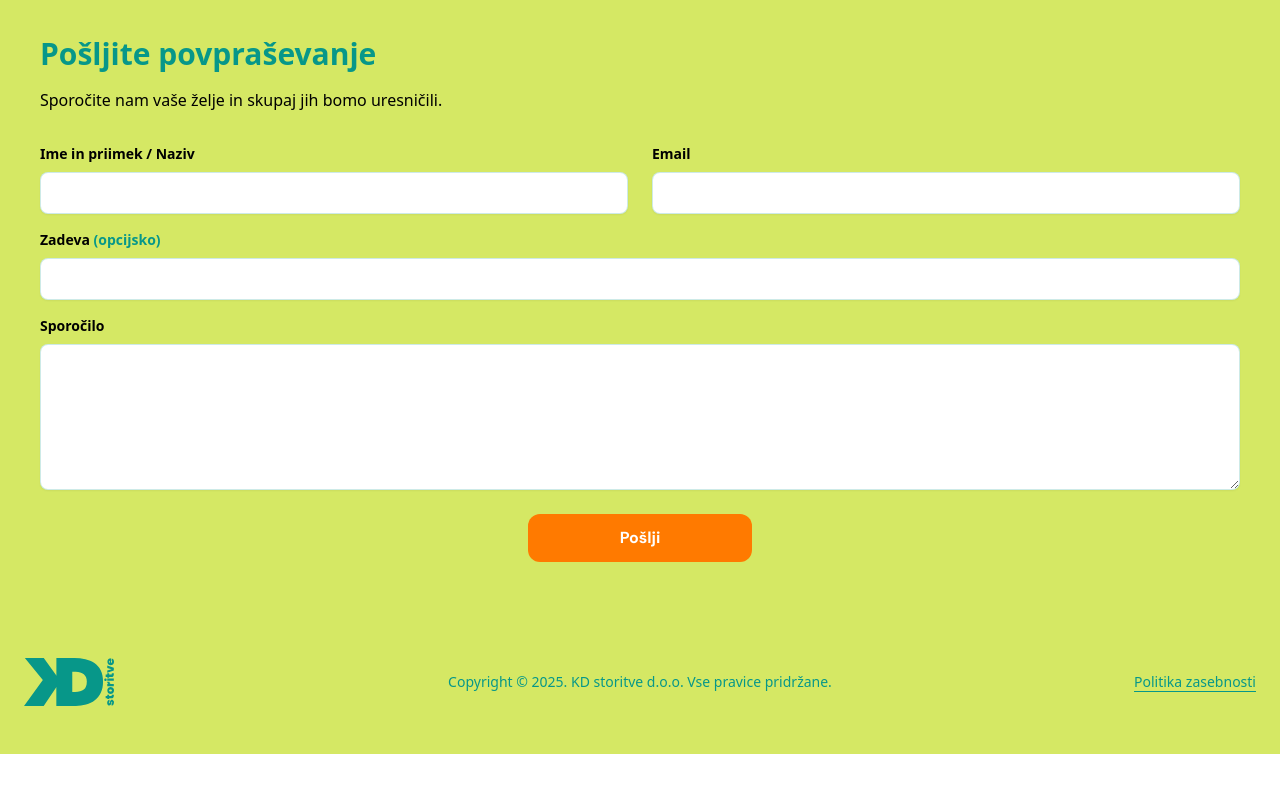
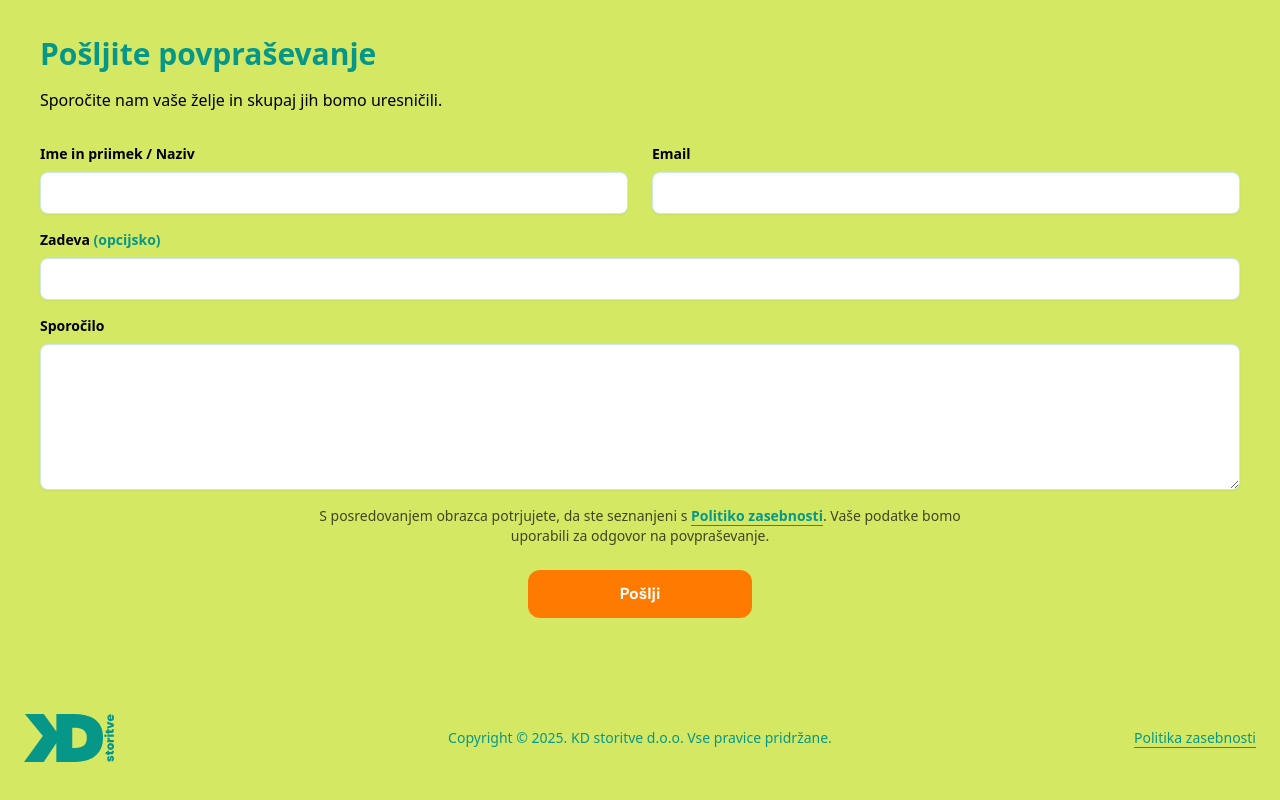
Before and after one commit to RexBasiliscus/kds-landing-page, a React (Vite) app: page / in a window 1280 px wide. Shown: the part 2905-3705 px from the top of the page. Before the commit the page ends 3659 px from the top, so only its background shows below. Built offline with nearby package versions, Linux system fonts and the light colour scheme; no server answers.

Commit message:
Added a comment about accepting privacy policy by submiting the form on Form.jsx

```diff
--- a/src/components/Form.jsx
+++ b/src/components/Form.jsx
@@ -1,5 +1,6 @@
 import C2AButton from "./C2AButton";
 import { useRef, useState } from "react";
+import { Link } from "react-router";
 import { sanitizeInput, validateForm } from "../utils/formValidation";
 import { sendContactEmail } from "../utils/emailService";
 
@@ -125,6 +126,17 @@ const Form = () => {
             />
           </div>
 
+          <p className="mx-auto max-w-2xl text-center text-xs leading-relaxed text-black/70 sm:text-sm">
+            S posredovanjem obrazca potrjujete, da ste seznanjeni s{" "}
+            <Link
+              to="/politika-zasebnosti"
+              className="font-semibold text-primary underline underline-offset-4 transition-opacity hover:opacity-70 focus-visible:outline-none focus-visible:ring-2 focus-visible:ring-primary focus-visible:ring-offset-2"
+            >
+              Politiko zasebnosti
+            </Link>
+            . Vaše podatke bomo uporabili za odgovor na povpraševanje.
+          </p>
+
           {/* Submit button */}
           <div className="flex justify-center mt-2">
             <C2AButton
```
